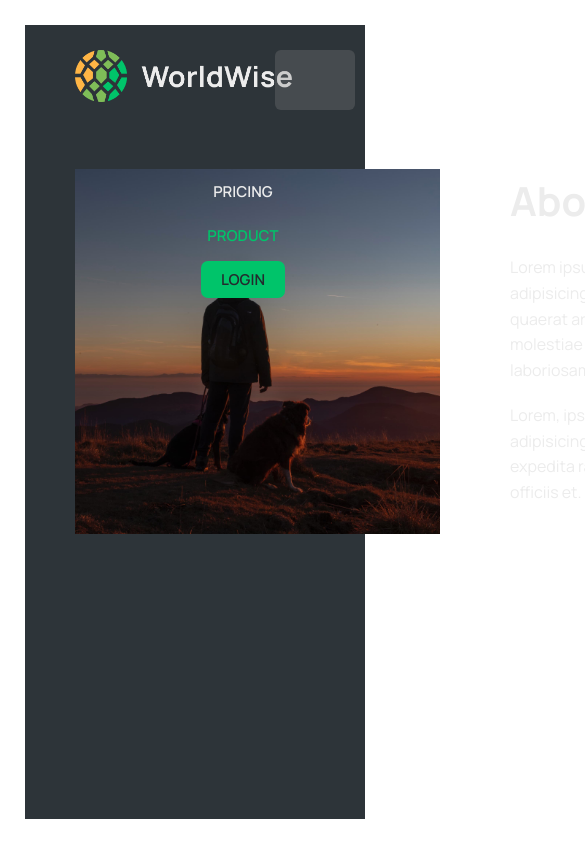
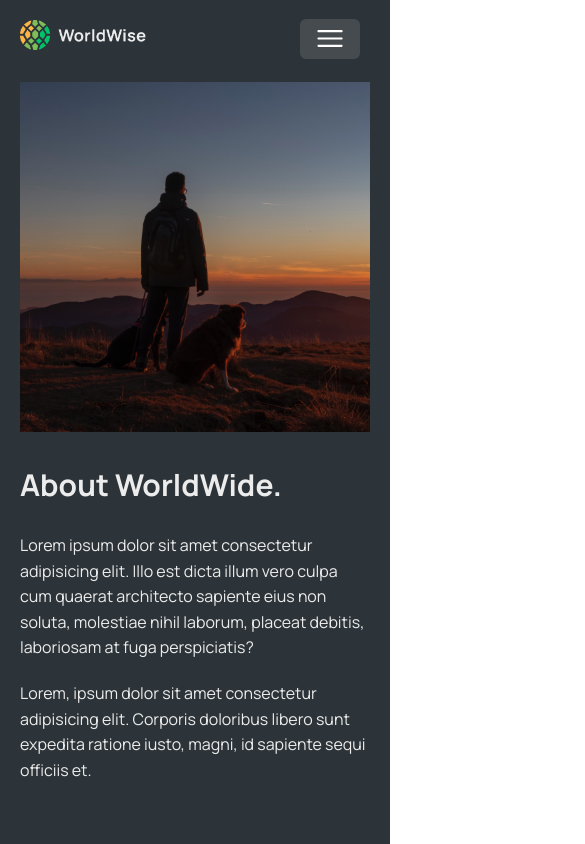
Before and after one commit to eregeikechukwu/worldwise, a React (Vite) app: page /product in a window 390 px wide. Shown: the top 844 px of the page, 585 px wide, since content can reach past the window. Built offline with nearby package versions, Linux system fonts and the light colour scheme; data requests are answered from the project's data file.

Commit message:
Add new city to cities.json and enhance responsive design across multiple components

```diff
--- a/data/cities.json
+++ b/data/cities.json
@@ -83,6 +83,18 @@
         "lng": "-9.136805319915634"
       },
       "id": 98443201
+    },
+    {
+      "cityName": "Setif",
+      "country": "Algeria",
+      "emoji": "🇩🇿",
+      "date": "2025-03-10T01:23:03.194Z",
+      "notes": "sdds\n",
+      "position": {
+        "lat": "36.24211265172445",
+        "lng": "5.428339919794581"
+      },
+      "id": 98443202
     }
   ]
 }
--- a/src/components/Logo.module.css
+++ b/src/components/Logo.module.css
@@ -1,3 +1,15 @@
 .logo {
   height: 5.2rem;
 }
+
+@media screen and (max-width: 720px) {
+  .logo {
+    height: 4rem;
+  }
+}
+
+@media screen and (max-width: 540px) {
+  .logo {
+    height: 3rem;
+  }
+}
--- a/src/components/PageNav.jsx
+++ b/src/components/PageNav.jsx
@@ -25,7 +25,7 @@ function PageNav() {
         />
       </div>
 
-      <ul>
+      <ul className={`${navOpen && styles.nav__open__ul}`}>
         <li>
           <NavLink to={"/pricing"}>Pricing</NavLink>
         </li>
--- a/src/components/PageNav.module.css
+++ b/src/components/PageNav.module.css
@@ -14,14 +14,21 @@
 
 @media screen and (max-width: 720px) {
   .nav ul {
-    /* display: none; */
-    /* visibility: hidden; */
+    opacity: 0;
+    visibility: hidden;
     flex-direction: column;
     gap: 2rem;
     position: absolute;
     right: 3em;
     top: 13rem;
+    transition: all 0.2s ease;
   }
+}
+
+.nav__open__ul {
+  opacity: 1 !important;
+  transition: all 0.2s ease 0.2s !important;
+  visibility: visible !important;
 }
 
 .nav a:link,
@@ -50,15 +57,15 @@ a.ctaLink:visited {
   position: relative;
   display: grid;
   place-items: center;
-
   transition: all 0.5s;
+  margin-right: 4em;
 }
 .nav__toggle__background {
   position: absolute;
-  top: -30px;
-  right: -40px;
-  height: 6rem;
-  width: 8rem;
+  top: -20px;
+  right: -30px;
+  height: 4rem;
+  width: 6rem;
   background-color: rgba(128, 128, 128, 0.3);
   border-radius: 0.6rem;
   transition: all 0.7s cubic-bezier(0.175, 0.885, 0.32, 1);
@@ -69,6 +76,7 @@ a.ctaLink:visited {
   width: 20rem;
   right: -40px;
   top: -30px;
+  background-color: rgba(128, 128, 128, 0.9);
 }
 
 @media screen and (min-width: 720px) {
--- a/src/components/Sidebar.module.css
+++ b/src/components/Sidebar.module.css
@@ -8,3 +8,17 @@
   align-items: center;
   height: calc(100vh - 4.8rem);
 }
+@media screen and (max-width: 900px) {
+  .sidebar {
+    flex-basis: 48rem;
+    zoom: 0.8;
+    height: 100vh;
+    padding: 3rem 4rem 3rem 4rem;
+  }
+}
+@media screen and (max-width: 720px) {
+  .sidebar {
+    flex-basis: 40rem;
+    padding: 2rem 4rem;
+  }
+}
--- a/src/pages/AppLayout.jsx
+++ b/src/pages/AppLayout.jsx
@@ -1,8 +1,32 @@
+import { useEffect, useState } from "react";
 import Map from "../components/Map";
 import Sidebar from "../components/Sidebar";
 import styles from "./AppLayout.module.css";
 
 function AppLayout() {
+  const [isMobile, setIsMobile] = useState(window.innerWidth < 1024);
+  const [isPotrait, setIsPotrait] = useState(
+    window.innerWidth > window.innerHeight
+  );
+
+  useEffect(() => {
+    const handleSize = () => {
+      setIsMobile(window.innerWidth < 1024);
+      setIsPotrait(window.innerWidth > window.innerWidth);
+    };
+
+    window.addEventListener("resize", handleSize);
+    console.log(isMobile);
+
+    return () => {
+      window.removeEventListener("resize", handleSize);
+    };
+  }, []);
+
+  if (isMobile && isPotrait) {
+    alert("For best experience, please rotate your device to landscape mode");
+  }
+
   return (
     <div className={styles.app}>
       <Sidebar />
--- a/src/pages/AppLayout.module.css
+++ b/src/pages/AppLayout.module.css
@@ -5,3 +5,10 @@
   display: flex;
   position: relative;
 }
+
+@media screen and (max-width: 900px) {
+  .app {
+    padding: 0;
+    zoom: 0.8;
+  }
+}
--- a/src/pages/Homepage.module.css
+++ b/src/pages/Homepage.module.css
@@ -15,8 +15,16 @@
   .homepage {
     height: 100vh;
     margin: 0;
+    padding: 2rem 4rem;
   }
 }
+
+@media screen and (max-width: 540px) {
+  .homepage {
+    padding: 2rem 2rem;
+  }
+}
+
 .homepage section {
   display: flex;
   flex-direction: column;
@@ -27,9 +35,34 @@
   text-align: center;
 }
 
+@media screen and (max-width: 720px) {
+  .homepage section {
+    height: 100%;
+  }
+}
+
 .homepage h1 {
   font-size: 4.5rem;
   line-height: 1.3;
+}
+
+@media screen and (max-width: 720px) {
+  .homepage h1 {
+    font-size: 3.5rem;
+    line-height: 1.3;
+  }
+  .homepage h2 {
+    font-size: 1.6rem;
+  }
+}
+
+@media screen and (max-width: 720px) {
+  .homepage h1 {
+    font-size: 3rem;
+  }
+  .homepage h2 {
+    font-size: 1.2rem;
+  }
 }
 
 .homepage h2 {
--- a/src/pages/Login.module.css
+++ b/src/pages/Login.module.css
@@ -3,6 +3,22 @@
   padding: 2.5rem 5rem;
   background-color: var(--color-dark--1);
   min-height: calc(100vh - 5rem);
+}
+
+@media screen and (max-width: 720px) {
+  .login {
+    margin: 0;
+    height: 100vh;
+    padding: 2rem 4rem;
+    display: flex;
+    flex-direction: column;
+  }
+}
+
+@media screen and (max-width: 540px) {
+  .login {
+    padding: 2rem 2rem;
+  }
 }
 
 .form {
@@ -19,6 +35,19 @@
   margin: 8rem auto;
 }
 
+@media screen and (max-width: 720px) {
+  .form {
+    margin: auto;
+    width: 42rem;
+  }
+}
+
+@media screen and (max-width: 540px) {
+  .form {
+    max-width: 30rem;
+  }
+}
+
 .row {
   display: flex;
   flex-direction: column;
--- a/src/pages/Product.module.css
+++ b/src/pages/Product.module.css
@@ -3,6 +3,20 @@
   padding: 2.5rem 5rem;
   background-color: var(--color-dark--1);
   min-height: calc(100vh - 5rem);
+}
+
+@media screen and (max-width: 720px) {
+  .product {
+    margin: 0;
+    min-height: 100vh;
+    padding: 2rem 4rem;
+  }
+}
+
+@media screen and (max-width: 540px) {
+  .product {
+    padding: 2rem 2rem;
+  }
 }
 
 .product section {
@@ -14,7 +28,17 @@
   align-items: center;
 }
 
-.product img {
+@media screen and (max-width: 720px) {
+  .product section {
+    width: 100%;
+    grid-template-rows: 40rem min-content;
+    grid-template-columns: 1fr;
+    gap: 1rem;
+    margin: 0;
+  }
+}
+
+.product section img {
   width: 100%;
 }
 
@@ -22,6 +46,15 @@
   font-size: 4rem;
   line-height: 1.2;
   margin-bottom: 3rem;
+}
+
+@media screen and (max-width: 540px) {
+  .product h2 {
+    font-size: 3rem;
+  }
+  .product p {
+    font-size: 1.3rem;
+  }
 }
 
 .product p {
```
